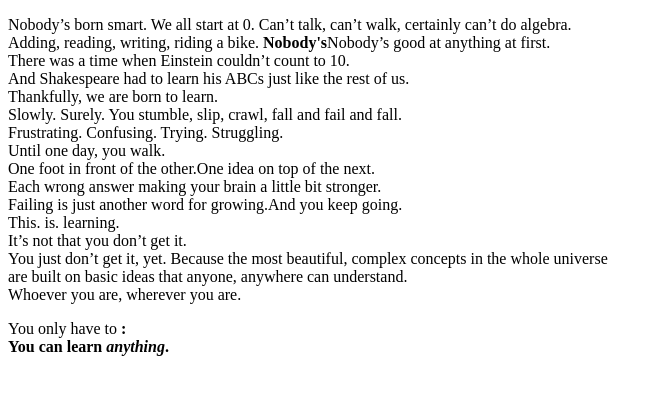
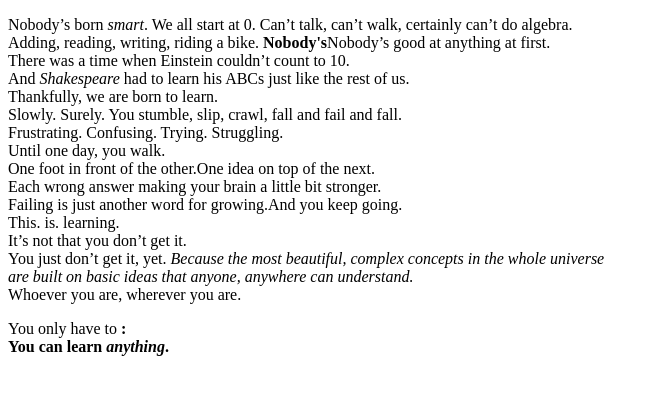
Before and after one commit to laadypradaa/1-2-HTML-Text-Emphasis, a plain HTML site: page index.html in a window 1280 px wide. Shown: the full height of the page, 0-663 px from the left. Drawn offline with Linux system fonts and the light colour scheme.

Commit message:
Changed text

```diff
--- a/index.html
+++ b/index.html
@@ -6,10 +6,10 @@
     </head>
     <body>
       <p>
-        Nobody’s born smart. We all start at 0. Can’t talk, can’t walk, certainly can’t do algebra.<br>
+        Nobody’s born <em>smart</em>. We all start at 0. Can’t talk, can’t walk, certainly can’t do algebra.<br>
         Adding, reading, writing, riding a bike. <strong>Nobody's</strong>Nobody’s good at anything at first.<br>
         There was a time when Einstein couldn’t count to 10.<br>
-        And Shakespeare had to learn his ABCs just like the rest of us.<br>
+        And <em>Shakespeare</em> had to learn his ABCs just like the rest of us.<br>
         Thankfully, we are born to learn.<br>
         Slowly. Surely. You stumble, slip, crawl, fall and fail and fall.<br>
         Frustrating. Confusing. Trying. Struggling.<br>
@@ -20,8 +20,8 @@
         This. is. learning</strong>.<br>
         It’s not that you don’t get it. <br>
         You just don’t get it, yet.
-        Because the most beautiful, complex concepts in the whole universe<br>
-        are built on basic ideas that anyone, anywhere can understand.<br>
+        <em>Because the most beautiful, complex concepts in the whole universe<br>
+        are built on basic ideas that anyone, anywhere can understand.</em><br>
         Whoever you are, wherever you are.<br>
         </p>
         <p>
```
